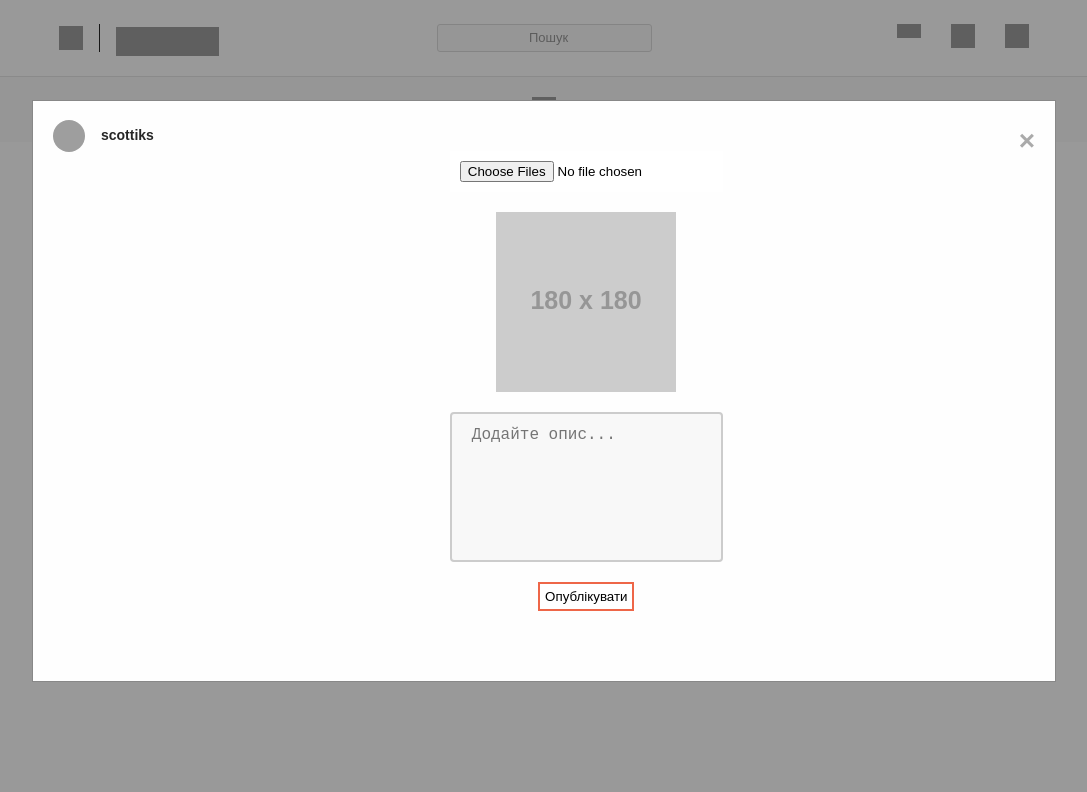
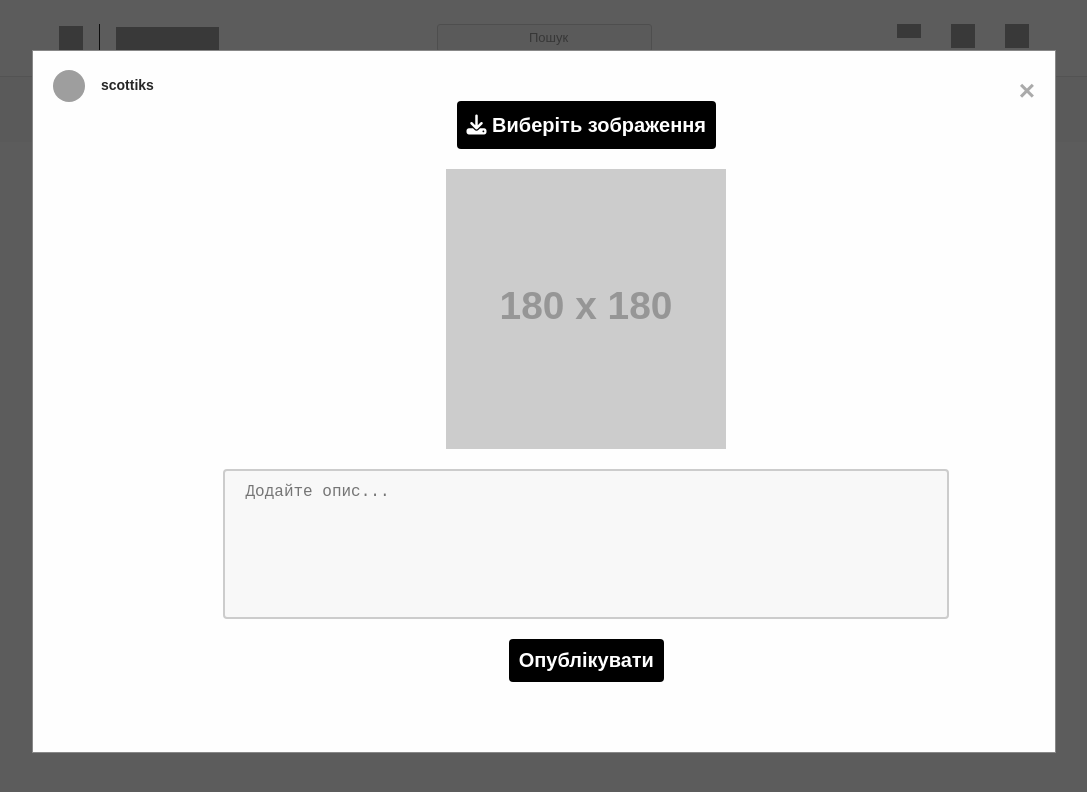
Before and after one commit to SaraTec/MyInsta, a React (Create React App) app: page / in a window 1280 px wide. Both pictures are taken after a click on the button 640 px from the left and 109 px from the top of the page. Shown: the top 792 px of the page, without its empty margins (96-1183 px from the left). Built offline with nearby package versions, Linux system fonts and the light colour scheme; no server answers; grey boxes are pictures that could not be loaded.

Commit message:
можливість додавати коментарі

```diff
--- a/src/App.js
+++ b/src/App.js
@@ -46,12 +46,10 @@ class App extends Component {
         var newData = JSON.stringify(payload);
         try{
         await DataPost(newData); }
-        catch(error){alert("Зображення завелике")}
-        console.log(newData);
+        catch(error){alert("Введіть зображення меншого розміру")}
         this.loadAll();
     }
     showMoadmodal =()=>{
-        console.log(this.state.loadpost);
         this.setState({loadpost: !this.state.loadpost});
     }
     render() {
@@ -59,6 +57,7 @@ class App extends Component {
             <div className="App">
                 <div className="conntainer">
                     <Header />
+                    {this.state.loadpost ? <ModalForLoad close = {this.showMoadmodal}   addTodo={this.addTodo}/>: null}
                     {this.state.loadpost ? <ModalForLoad close = {this.showMoadmodal}   addTodo={this.addTodo}/>: null}
                     <button onClick={() => this.showMoadmodal()} className="load">
                         <span aria-label="Параметри"></span>
--- a/src/components/CommentItem.js
+++ b/src/components/CommentItem.js
@@ -5,7 +5,7 @@ class CommentItem extends Component {
     render() {
         return (
             <div className = "CommentItem">
-            <p><span  style={{fontWeight: "600"}}>{this.props.comentator}</span>{this.props.comment}</p>
+            <p><span  style={{fontWeight: "600"}}>{this.props.comentator}</span> {this.props.comment}</p>
             <span className="comment_like" aria-label="Подобається"></span>
             </div>
         );
--- a/src/components/Comments.js
+++ b/src/components/Comments.js
@@ -8,25 +8,31 @@ class Comments extends Component {
         comentator: "scottiks",
         hidden: false
     }
-    componentDidMount = () => {
-        this.setState({ comments: this.props.comments });
-        this.setState({ hidden: this.props.hidden });
+    componentDidUpdate = (prevProps) => {
+        if (this.props.comments != prevProps.comments) {
+            this.setState({ comments: this.props.comments });
+            this.setState({ hidden: this.props.hidden });
+        }
+    }
+    openModal = () =>
+    {
+        alert("сука")
     }
     render() {
         let max_length;
-        if (this.state.hidden == true && this.state.comments.length>2) {
+        if (this.state.hidden == true && this.state.comments.length > 2) {
             max_length = 2;
         }
         else
             max_length = this.state.comments.length;
-        let all_comments = this.state.comments.slice(0,max_length).map((comment) => (
-        <CommentItem comment={comment} comentator={this.state.comentator} />
+        let all_comments = this.state.comments.slice(this.state.comments.length-max_length, this.state.comments.length).map((comment) => (
+            <CommentItem comment={comment} comentator={this.state.comentator} />
         ));
         return (
             <div className="comments">
-                {this.state.hidden == true && this.state.comments.length>2 ? <button className = "show_more_comments">Переглянути всі коментарі: {this.state.comments.length}</button>:null}
+                {this.state.hidden == true && this.state.comments.length > 2 ? <button onClick={this.openModal}  className="show_more_comments">Переглянути всі коментарі: {this.state.comments.length}</button> : null}
                 {all_comments}
-                </div>
+            </div>
         )
     }
 }
--- a/src/components/ModalForLoad.js
+++ b/src/components/ModalForLoad.js
@@ -45,7 +45,8 @@ class ModalForLoad extends Component {
                         </p>
                     </div>
                     <div className="input_form">
-                        <input type="file" id="image_uploads" name="image_uploads" onChange={() => this.reviewIMG()} accept=".jpg, .jpeg, .png" multiple></input>
+                        <input type="file" name="file" onChange={() => this.reviewIMG()} id="file" class="inputfile" accept=".jpg, .jpeg, .png"/>
+                        <label for="file"><i class="fas fa-download" style = {{marginBottom:"0"}}></i> Виберіть зображення</label>
                         <img id="blah" src={this.state.src} alt="your image" />
                         <textarea type="text"
                             className="input_text"
@@ -54,7 +55,7 @@ class ModalForLoad extends Component {
                             value={this.state.description}
                             onChange={this.onChange}
                         ></textarea>
-                        <button onClick={this.onClick} className = "button5">Опублікувати</button>
+                        <button onClick={this.onClick} className="button5">Опублікувати</button>
                     </div>
                     <span className="close" onClick={this.props.close} >&times;</span>
                 </div>
--- a/src/components/Postitem.js
+++ b/src/components/Postitem.js
@@ -5,14 +5,35 @@ import Comments from './Comments'
 export class Postitem extends Component {
     state = {
         liked: false,
-        saved: false
+        saved: false,
+        commenti:[],
+        added:""
     }
-    LikeIt = () =>{
-        this.setState({liked: !this.state.liked});
+
+    componentDidMount = () => {
+        if(this.props.todo.comments!=undefined)
+        {
+            if(this.props.todo.comments.length!=0){
+                this.setState({ commenti: this.props.todo.comments})
+            }
+        }
     }
-    SaveIt = () =>{
-        this.setState({saved: !this.state.saved});
+
+    LikeIt = () => {
+        this.setState({ liked: !this.state.liked });
     }
+
+    SaveIt = () => {
+        this.setState({ saved: !this.state.saved });
+    }
+
+    onChange = (e) => this.setState({ added: e.target.value });
+
+    onClick = () => {
+        this.setState({ commenti:  [...this.state.commenti, this.state.added]});
+        this.setState({  added:  ""});
+    }
+
     render() {
         const { id, userName, imageUrl, avatar, likes, description, createdAt } = this.props.todo;
         let ago;
@@ -65,6 +86,7 @@ export class Postitem extends Component {
                 break
             }
         }
+
         return (
 
             <div className='post'>
@@ -79,7 +101,7 @@ export class Postitem extends Component {
                 </div>
                 <img className="post_img" src={imageUrl}></img>
                 <div className="respons">
-                    <button onClick = {this.LikeIt}>
+                    <button onClick={this.LikeIt}>
                         <span className={LikeClass}></span>
                     </button>
                     <button>
@@ -88,7 +110,7 @@ export class Postitem extends Component {
                     <button>
                         <span className="responsitem3"></span>
                     </button>
-                    <button onClick = {this.SaveIt} style={{ marginLeft: "440px" }}>
+                    <button onClick={this.SaveIt} style={{ marginLeft: "440px" }}>
                         <span className={SavedClass}></span>
                     </button>
                 </div>
@@ -96,11 +118,15 @@ export class Postitem extends Component {
                     <p>{likes} вподобань</p>
                 </div>
                 <div className="description">
-                    <p><span style={{ fontWeight: '600' }}>{userName}</span> {description}</p>
+                    <p style = {{wordBreak: "break-all"}}><span style={{ fontWeight: '600' }}>{userName}</span> {description}</p>
                 </div>
-                {this.props.todo.comments ? <Comments hidden = {true} comments = {this.props.todo.comments}/> : <Comments hidden = {true} comments = {new Array()}/>}
+                <Comments hidden={true} comments={this.state.commenti} />
                 <div className="time">
                     <p>{ago}</p>
+                </div>
+                <div className="publishComment">
+                    <textarea  ria-label="Додайте коментар..."  value={this.state.added} onChange={this.onChange} placeholder="Додайте коментар..." className = "inputComment"></textarea>
+                    <button className = "postComment" onClick={this.onClick} disabled="">Опублікувати</button>
                 </div>
             </div >
         )
--- a/src/css/ModalForLoad.css
+++ b/src/css/ModalForLoad.css
@@ -1,7 +1,8 @@
 .modal {/* Hidden by default */
     position: fixed; /* Stay in place */
     z-index: 1; /* Sit on top */
-    padding-top: 100px; /* Location of the box */
+    padding-top: 50px; /* Location of the box */
+    padding-bottom: 50px;
     left: 0;
     top: 0;
     width: 100%; /* Full width */
@@ -36,9 +37,7 @@
     text-decoration: none;
     cursor: pointer;
   }
-  .modal img{
-    max-width:180px;
-  }
+
   .modal input[type=file]{
   padding:10px;
   background:#fff;}
@@ -48,6 +47,7 @@
   flex-direction: column;
   align-items: center;
   padding: 30px;
+  width: 80%;
   }
   .input_form *{
     margin-bottom:20px;
@@ -59,7 +59,7 @@
     font-weight: bold;
     height: 30px;
   }
-  textarea{
+  .input_text{
     width: 100%;
     height: 150px;
     padding: 12px 20px;
@@ -71,18 +71,48 @@
     resize: none;
   }
   .button5 {
-    background-color: white;
-    color: black;
-    border: 2px solid #EE6648;
-    padding: 5px;
+    background-color: black;
+    color: white;
+    padding: 10px;
     cursor: pointer;
+    border: none;
+    border-radius: 4px;
+    font-size: 20px;
+    font-weight: 700;
   }
 
   .button5:hover {
     background-color: #EE6648;
     color: white;
   }
+
   #blah{
-    height: 180px;
+    height: 280px;
     width: auto;
   }
+
+  .inputfile {
+    width: 0.1px;
+    height: 0.1px;
+    opacity: 0;
+    overflow: hidden;
+    position: absolute;
+    z-index: -1;
+    padding: 10px;
+  }
+
+  .inputfile + label {
+    font-size: 1.25em;
+    font-weight: 700;
+    color: white;
+    background-color: black;
+    display: inline-block;
+    cursor: pointer;
+    padding: 10px;
+    border-radius: 4px;
+}
+
+.inputfile:focus + label,
+.inputfile + label:hover {
+    background-color: #EE6648;
+}
--- a/src/css/Postitem.css
+++ b/src/css/Postitem.css
@@ -12,6 +12,7 @@ body{
     border-radius: 3px;
     border: 1px solid #e6e6e6;
     padding-bottom: 1px;
+    margin-bottom: 60px;
 }
 .post_title{
     width: 100%;
@@ -36,6 +37,7 @@ width: 32px;
     font-size: 14px;
     color: #262626;
     font-family: sans-serif;
+    font-weight: 550;
 }
 .post_img{
     width: 100%;
@@ -151,3 +153,35 @@ width: 32px;
     text-transform: uppercase;
     margin-bottom: 4px;
 }
+.publishComment{
+    padding-left: 16px;
+    padding-right: 16px;
+    min-height: 56px;
+    border-top: 1px solid #efefef;
+    width: 100%;
+    margin-top: 4px;
+    display: flex;
+    flex-wrap: nowrap;
+    justify-content: space-between;
+    align-items: center;
+    color: #999;
+}
+.inputComment{
+    background: 0 0;
+    border: 0;
+    color: #262626;
+    font-size: 14px;
+    min-height: 18px;
+    max-height: 80px;
+    outline: 0;
+    padding: 0;
+    resize: none;
+    width: 80%;
+}
+.postComment{
+    width: 20%;
+    color: #3897f0;
+    font-size: 14px;
+    font-weight: 550;
+
+}
```
Also changed, not shown: src/components/ModalShowMore.js (added).
